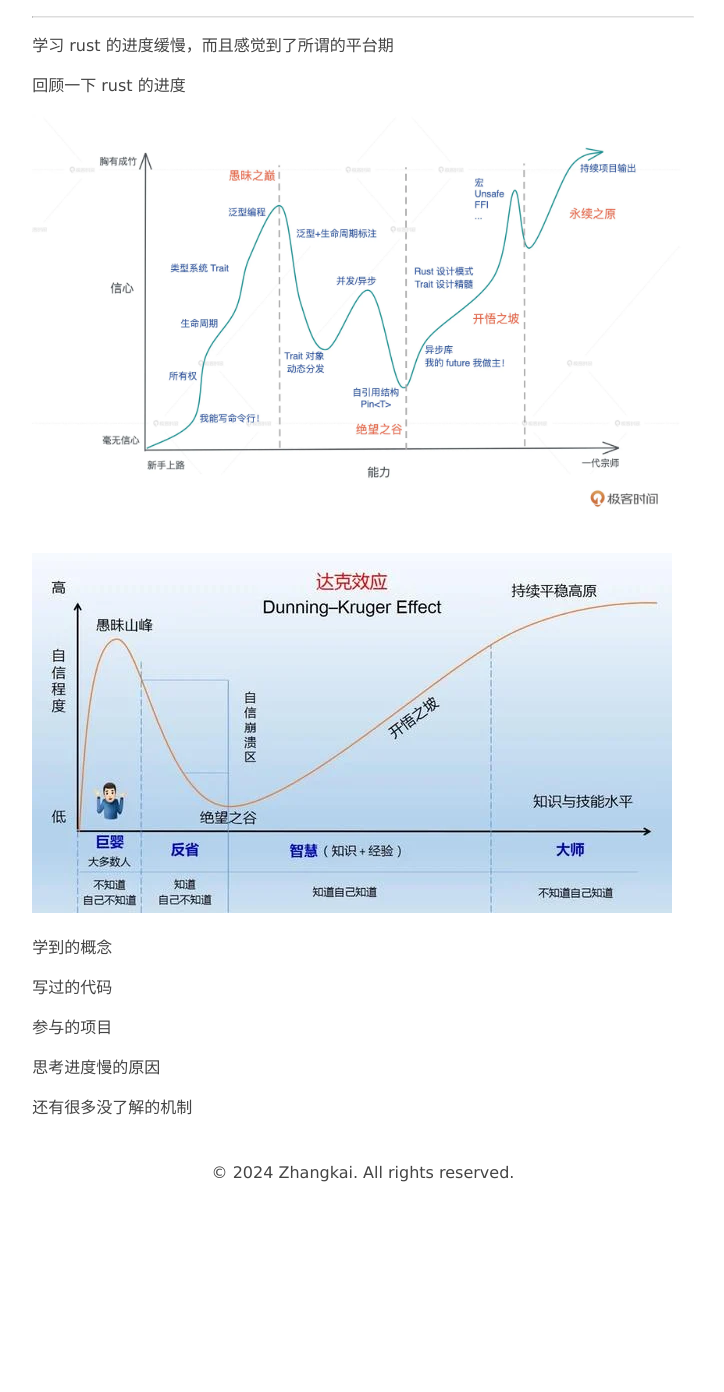
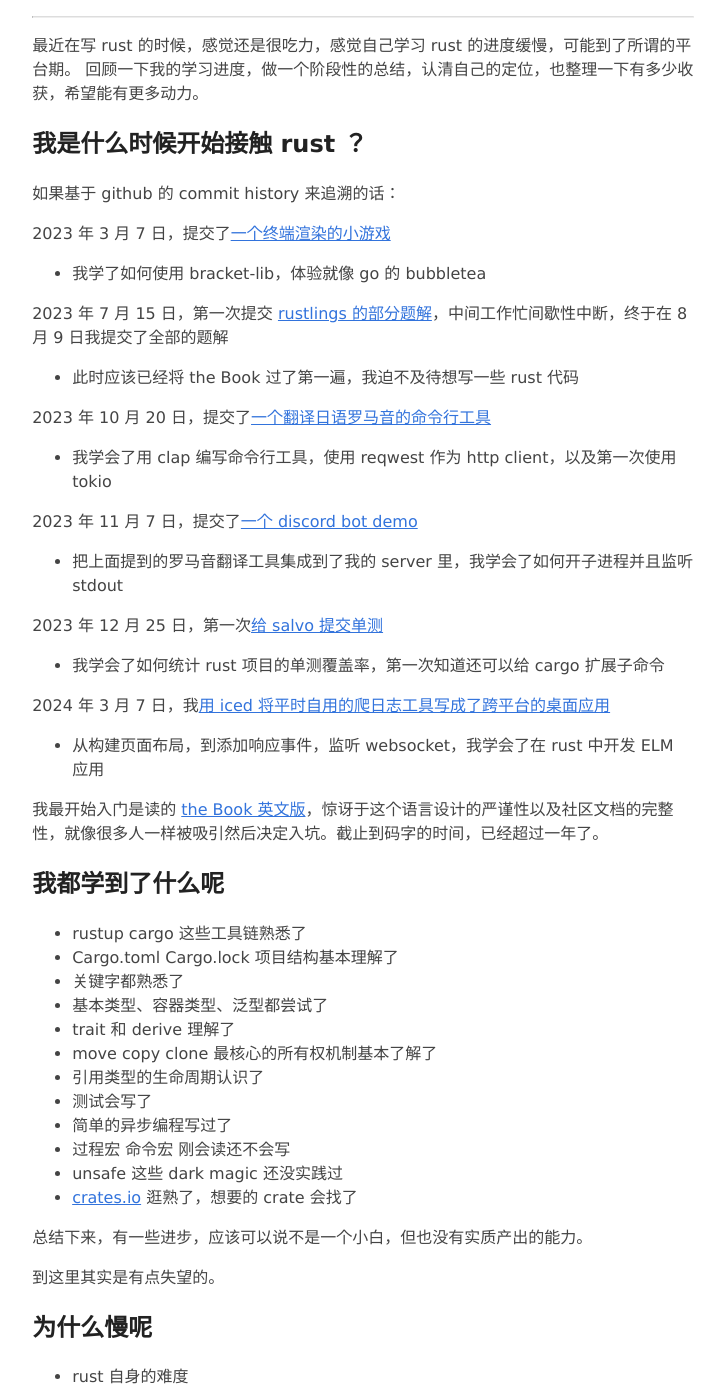
Before and after one commit to zhangkai803/zhangkai803.github.io, an Astro site: page /blog/2024-03-18-my-rust-progress in a window 1280 px wide. Shown: the part 208-1600 px from the top of the page, without its empty margins (277-1001 px from the left). Before the commit the page ends 1438 px from the top, so only its background shows below. Built offline with nearby package versions, Linux system fonts and the light colour scheme; Astro itself is replaced by a stand-in of ours.

Commit message:
Update: 2024-03-18-my-rust-progress.md

```diff
--- a/src/content/blog/2024-03-18-my-rust-progress.md
+++ b/src/content/blog/2024-03-18-my-rust-progress.md
@@ -6,20 +6,97 @@ tags: ["rust"]
 description: ""
 ---
 
-学习 rust 的进度缓慢，而且感觉到了所谓的平台期
+最近在写 rust 的时候，感觉还是很吃力，感觉自己学习 rust 的进度缓慢，可能到了所谓的平台期。
+回顾一下我的学习进度，做一个阶段性的总结，认清自己的定位，也整理一下有多少收获，希望能有更多动力。
 
-回顾一下 rust 的进度
+## 我是什么时候开始接触 rust ？
 
-![image](../../../images/rust_curve.webp)
+如果基于 github 的 commit history 来追溯的话：
 
-![image](../../../images/dk_effect.webp)
+2023 年 3 月 7 日，提交了[一个终端渲染的小游戏](https://github.com/zhangkai803/flappy_bird)
 
-学到的概念
+- 我学了如何使用 bracket-lib，体验就像 go 的 bubbletea
 
-写过的代码
+2023 年 7 月 15 日，第一次提交 [rustlings 的部分题解](https://github.com/zhangkai803/rustlings/commit/9792f009850e8c4e4fe5b173a3e7d85d3cbbec15)，中间工作忙间歇性中断，终于在 8 月 9 日我提交了全部的题解
 
-参与的项目
+- 此时应该已经将 the Book 过了第一遍，我迫不及待想写一些 rust 代码
 
-思考进度慢的原因
+2023 年 10 月 20 日，提交了[一个翻译日语罗马音的命令行工具](https://github.com/zhangkai803/romaji)
 
-还有很多没了解的机制
+- 我学会了用 clap 编写命令行工具，使用 reqwest 作为 http client，以及第一次使用 tokio
+
+2023 年 11 月 7 日，提交了[一个 discord bot demo](https://github.com/zhangkai803/discord-bots)
+
+- 把上面提到的罗马音翻译工具集成到了我的 server 里，我学会了如何开子进程并且监听 stdout
+
+2023 年 12 月 25 日，第一次[给 salvo 提交单测](https://github.com/salvo-rs/salvo/commit/2ec35d40372bbfa24cceea52afb8855f18c406e8)
+
+- 我学会了如何统计 rust 项目的单测覆盖率，第一次知道还可以给 cargo 扩展子命令
+
+2024 年 3 月 7 日，我[用 iced 将平时自用的爬日志工具写成了跨平台的桌面应用](https://github.com/zhangkai803/kklogIced)
+
+- 从构建页面布局，到添加响应事件，监听 websocket，我学会了在 rust 中开发 ELM 应用
+
+我最开始入门是读的 [the Book 英文版](https://doc.rust-lang.org/book/)，惊讶于这个语言设计的严谨性以及社区文档的完整性，就像很多人一样被吸引然后决定入坑。截止到码字的时间，已经超过一年了。
+
+## 我都学到了什么呢
+
+- rustup cargo 这些工具链熟悉了
+- Cargo.toml Cargo.lock 项目结构基本理解了
+- 关键字都熟悉了
+- 基本类型、容器类型、泛型都尝试了
+- trait 和 derive 理解了
+- move copy clone 最核心的所有权机制基本了解了
+- 引用类型的生命周期认识了
+- 测试会写了
+- 简单的异步编程写过了
+- 过程宏 命令宏 刚会读还不会写
+- unsafe 这些 dark magic 还没实践过
+- crates.io 逛熟了，想要的 crate 会找了
+
+总结下来，有一些进步，应该可以说不是一个小白，但也没有实质产出的能力。
+
+到这里其实是有点失望的。
+
+## 为什么慢呢
+
+- rust 自身的难度
+
+    ![image](../../../images/rust_curve.webp)
+
+    ![image](../../../images/dk_effect.webp)
+
+    > 图源网络
+
+    对于绝大多数人而言，学习 rust 的进度应该都与上面的曲线不谋而合。我现在应该还在向绝望之谷进发，毕竟还在想办法寻找动力。
+
+- 我本人付出的时间
+
+    这一年多的时间一直是全职的，且工作内容不相关。虽然空余时间基本都给了 rust，但总体付出的精力不能算多。
+
+- 外部合适的资源
+
+    除了 the Book 和 youtube 上的一些视频，我没有购买任何系统化的 rust 教程或参与线上的训练营。可能因为身处在线教育行业，我对知识付费的看法不太乐观。
+
+    日常依赖的还得算上 GPT，但是 GPT-4 的知识库只更新到 2023 年 4 月 23 日，基础知识问答还可以，一旦真正进行代码生成表现就比较差。
+
+## 有哪些做的好的地方
+
+1. 尝试了足够多的方向
+
+    - 用 salvo 进行 Web 开发
+    - 用 bracket-lib/bevy 游戏开发
+    - 用 iced 写桌面应用
+
+2. 坚持读英文文档
+3. 参与了 rustcc 线下 meetup
+4. 加入了几个社区群，找到了共同爱好的人
+5. 尽微薄之力为 rust 开源做了贡献
+
+## TODOs
+
+1. 首先还是要继续写，多尝试，多实践
+2. 换一个能抓取实时信息的 AI 助手，比如 kimi chat
+3. 付费课程的话，暂时还是不考虑
+
+> Updated at 23:56 on March 21, 2024
```
